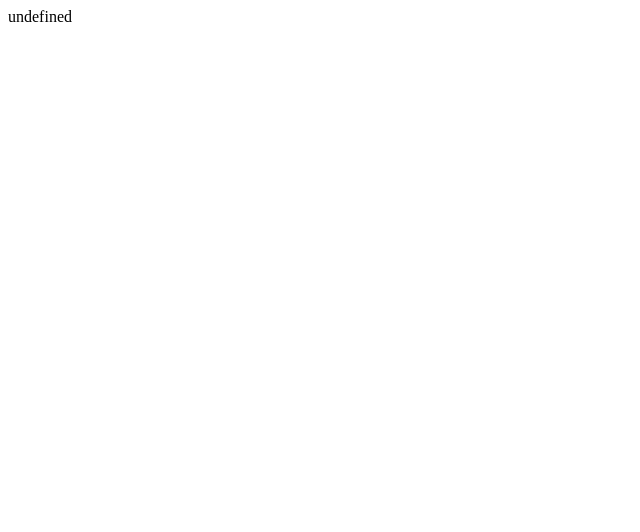
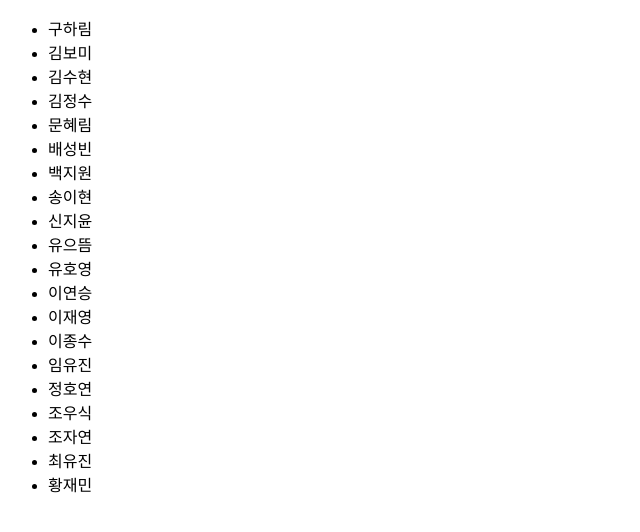
Before and after one commit to fbghk/component, a website: page work-2.html in a window 1280 px wide. Shown: the whole page, without its empty margins (0-640 px from the left). Drawn offline with Linux system fonts and the light colour scheme.

Commit message:
Component 활용

```diff
--- a/work-2.html
+++ b/work-2.html
@@ -40,27 +40,13 @@ const newNames = [];
     };
     //* 함수선언 push join foreach
 
-    // const app = () => {
-    //   names.forEach(name => {
-    //     newNames.push(`${tagComponent("h1", name)}`);
-    //   });
-    // };
-
-
-    names.forEach((name) => {
-      newNames.push(name);
-    });
-
-    //*함수선언, 조립, 반복문
-    const test = newNames.join();
 
     const app = () => {
-      for (let i = 0; i < newNames.length; i++){
-        console.log(`${tagComponent("h1" , newNames[i])}`);
-      }};
-
-
-    console.log(app());
+    names.forEach((name) => {
+      newNames.push(`${tagComponent("li", name)}`);
+    });
+    return `${tagComponent("ul",newNames.join(''))}`;
+  };
 
 
   const render = () => {
```
Lines whose indentation alone changed are shown as unchanged.
